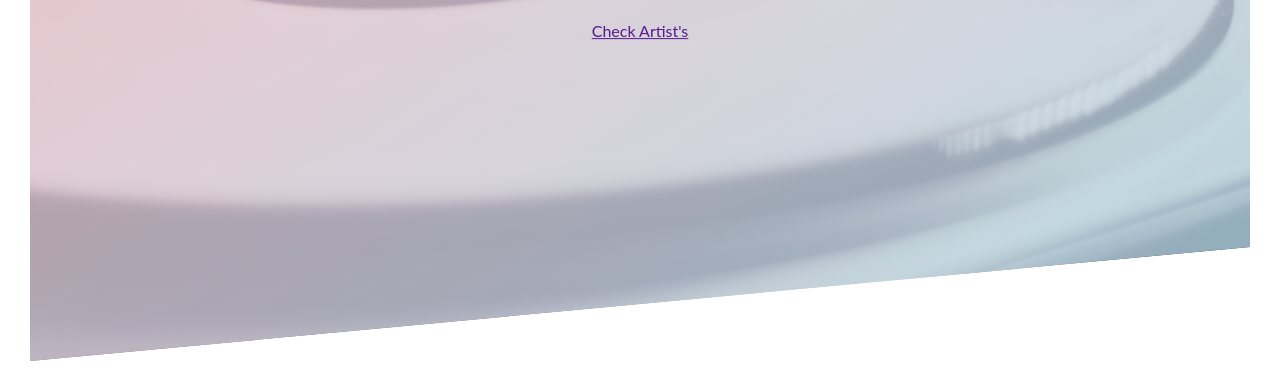
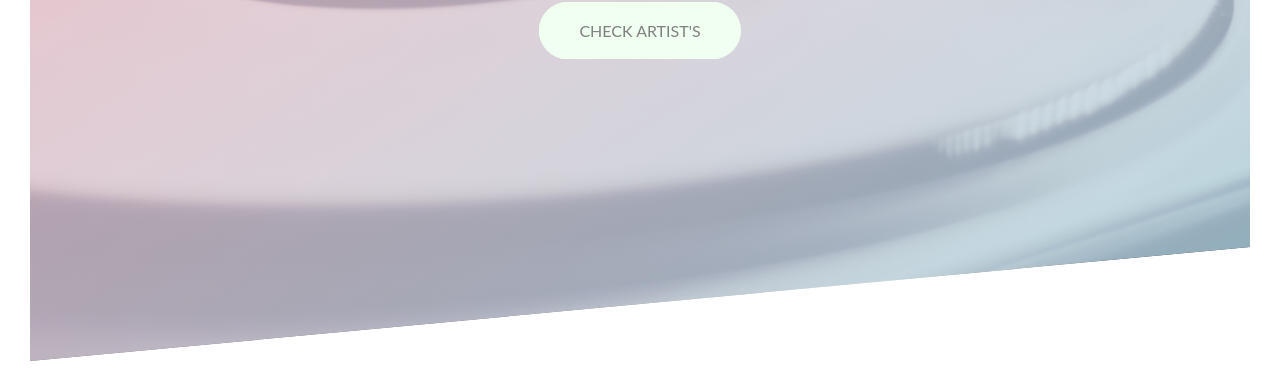
Before and after one commit to exroot/landing-page, a plain HTML site: page index.html in a window 1280 px wide. Shown: the part 429-820 px from the top of the page. Drawn offline with Linux system fonts and the light colour scheme.

Commit message:
Styling button & adding hover effect

```diff
--- a/css/style.css
+++ b/css/style.css
@@ -54,7 +54,7 @@ body {
     animation-name: moveInLeft;
     animation-duration: 1s;
     animation-timing-function: ease-out;
-    animation-fill-mode: backwards;
+
 }
 
 .heading-primary-sub {
@@ -109,3 +109,59 @@ body {
         transform: translate(0);
     }
 }
+
+.btn:link, .btn:visited {
+    text-transform: uppercase;
+    text-decoration: none;
+    padding: 15px 40px;
+    display: inline-block;
+    transition: all 0.2s;
+    border-radius: 100px;
+    position: relative;
+}
+
+.btn:hover {
+    transform: translateY(-3px);
+    box-shadow: 0px 10px 20px rgba(0, 0, 0, 0.10);
+}
+
+.btn:active {
+    transform: translateY(-1px);
+    box-shadow: 0px 5px 10px rgba(0, 0, 0, 0.10);
+}
+
+.btn-white {
+    background-color: honeydew;
+    color: gray;
+
+}
+
+.btn::after {
+    content: "";
+    display: inline-block;
+    height: 100%;
+    width: 100%;
+    border-radius: 100px;
+    position: absolute;
+    top: 0;
+    left: 0;
+    z-index: -1;
+    transition: all 0.4s;
+}
+
+.btn-white::after {
+    background-color: honeydew;
+}
+
+.btn:hover::after {
+    transform: scaleX(2) scaleY(1.6);
+    opacity: 0;
+}
+
+.btn-animated {
+    animation-name: moveInBottom;
+    animation-duration: 1s;
+    animation-timing-function: ease-out;
+    animation-delay: 1s;
+    animation-fill-mode: backwards;
+}
```
